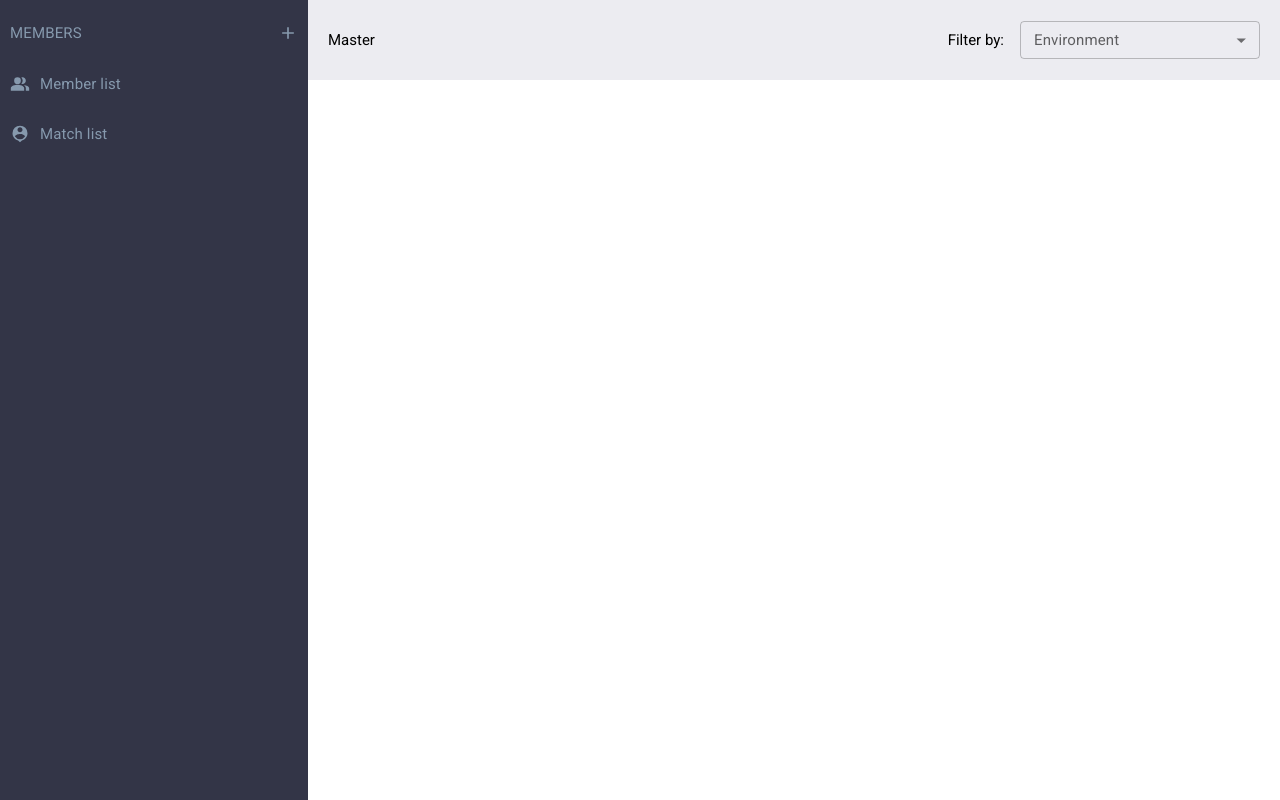
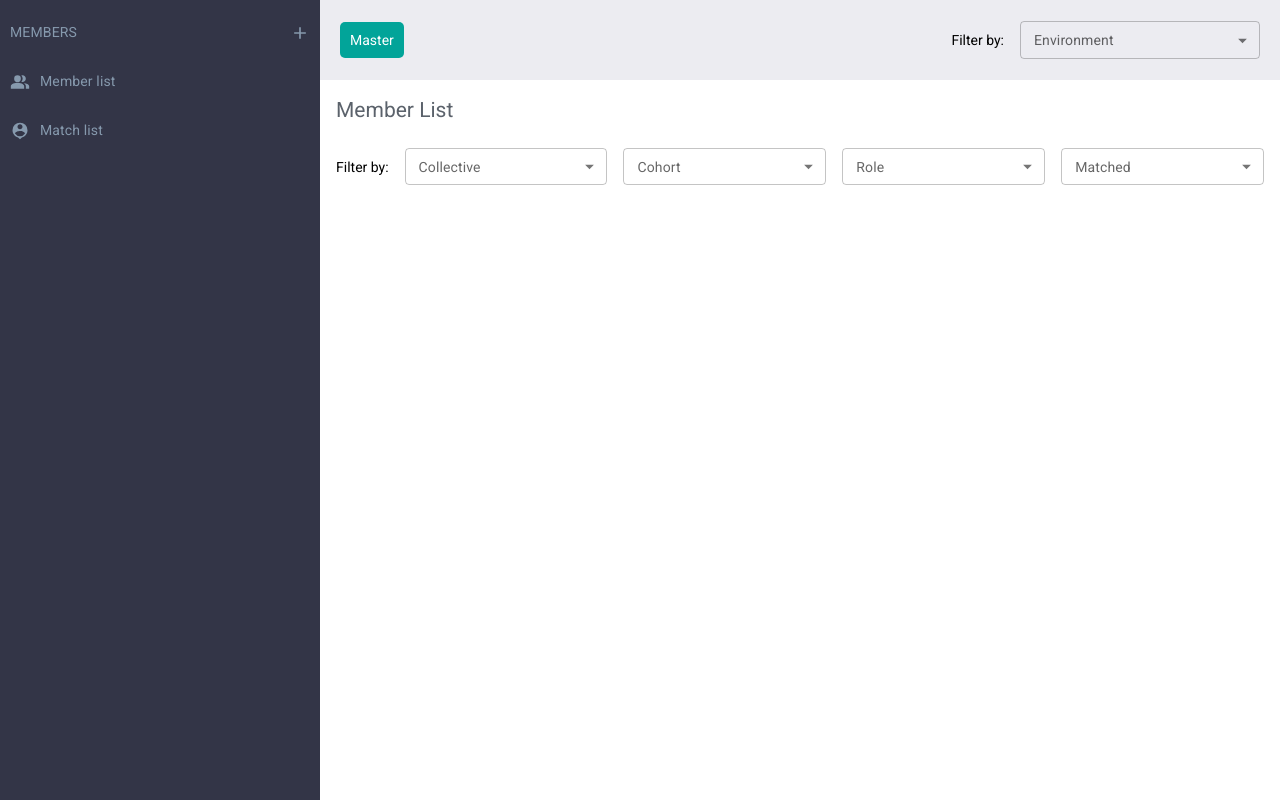
Before and after one commit to zebedal/werkin-admin, a React (Create React App) app: page / in a window 1280 px wide. Built offline with nearby package versions, Linux system fonts and the light colour scheme.

Commit message:
added Filters component

```diff
--- a/src/App.css
+++ /dev/null
@@ -1,8 +0,0 @@
-body {
-  margin: 0 !important;
-}
-
-html {
-  font-family: "Roboto", sans-serif;
-  font-size: 15px;
-}
--- a/src/App.tsx
+++ b/src/App.tsx
@@ -1,4 +1,4 @@
-import "./App.css";
+import "scss/main.scss";
 import "@fontsource/roboto/300.css";
 import "@fontsource/roboto/400.css";
 import "@fontsource/roboto/500.css";
--- a/src/components/Layout/BaseLayout.tsx
+++ b/src/components/Layout/BaseLayout.tsx
@@ -2,14 +2,18 @@ import Box from "@mui/material/Box";
 import { Grid } from "@mui/material";
 import Sidebar from "./Sidebar/Sidebar";
 import EnvToggler from "./EnvToggler/EnvToggler";
+import Filters from "./Filters/Filters";
 
 const BaseLayout = () => (
   <Box height="100vh">
-    <Grid container height="100%" columnSpacing={2}>
+    <Grid container height="100%">
       <Grid item xs={3}>
         <Sidebar />
       </Grid>
-      <EnvToggler />
+      <Grid xs={9} container direction="column">
+        <EnvToggler />
+        <Filters />
+      </Grid>
     </Grid>
   </Box>
 );
--- a/src/components/Layout/EnvToggler/EnvToggler.module.scss
+++ b/src/components/Layout/EnvToggler/EnvToggler.module.scss
@@ -1,7 +1,17 @@
+@import "scss/variables.scss";
+
 .FormControl {
   width: 240px;
 }
 .Container {
   padding: 20px;
   background: rgb(236, 236, 241);
+  height: 80px;
+  align-items: center;
 }
+.Env {
+  padding: 10px;
+  background: $green;
+  color: white;
+  border-radius: 5px;
+}
--- a/src/components/Layout/EnvToggler/EnvToggler.tsx
+++ b/src/components/Layout/EnvToggler/EnvToggler.tsx
@@ -2,15 +2,9 @@ import { FormControl, Grid, InputLabel, MenuItem, Select } from "@mui/material";
 import styles from "./EnvToggler.module.scss";
 
 const EnvToggler = () => (
-  <Grid
-    xs={9}
-    container
-    height="80px"
-    alignItems="center"
-    className={styles.Container}
-  >
+  <Grid container className={styles.Container}>
     <Grid item xs={7}>
-      Master
+      <span className={styles.Env}>Master</span>
     </Grid>
     <Grid
       item
@@ -22,7 +16,7 @@ const EnvToggler = () => (
     >
       <Grid>Filter by:</Grid>
       <FormControl className={styles.FormControl} size="small">
-        <InputLabel id="demo-simple-select-label">Environment</InputLabel>
+        <InputLabel>Environment</InputLabel>
         <Select
           labelId="demo-simple-select-label"
           id="demo-simple-select"
--- /dev/null
+++ b/src/components/Layout/Filters/Filters.module.scss
@@ -0,0 +1,3 @@
+.FormControl {
+  flex-grow: 1;
+}
--- /dev/null
+++ b/src/components/Layout/Filters/Filters.tsx
@@ -0,0 +1,78 @@
+import {
+  FormControl,
+  Grid,
+  InputLabel,
+  MenuItem,
+  Select,
+  Typography,
+} from "@mui/material";
+import styles from "./Filters.module.scss";
+
+const Filters = () => (
+  <Grid padding={2}>
+    <Typography variant="h5" className="subtitles">
+      Member List
+    </Typography>
+    <Grid mt={3} container gap={2} alignItems="center">
+      <div>Filter by:</div>
+      <FormControl size="small" className={styles.FormControl}>
+        <InputLabel>Collective</InputLabel>
+        <Select
+          labelId="demo-simple-select-label"
+          id="demo-simple-select"
+          value={""}
+          label="Environment"
+          fullWidth
+        >
+          <MenuItem value={10}>Ten</MenuItem>
+          <MenuItem value={20}>Twenty</MenuItem>
+          <MenuItem value={30}>Thirty</MenuItem>
+        </Select>
+      </FormControl>
+      <FormControl size="small" className={styles.FormControl}>
+        <InputLabel>Cohort</InputLabel>
+        <Select
+          labelId="demo-simple-select-label"
+          id="demo-simple-select"
+          value={""}
+          label="Environment"
+          fullWidth
+        >
+          <MenuItem value={10}>Ten</MenuItem>
+          <MenuItem value={20}>Twenty</MenuItem>
+          <MenuItem value={30}>Thirty</MenuItem>
+        </Select>
+      </FormControl>
+      <FormControl size="small" className={styles.FormControl}>
+        <InputLabel>Role</InputLabel>
+        <Select
+          labelId="demo-simple-select-label"
+          id="demo-simple-select"
+          value={""}
+          label="Environment"
+          fullWidth
+        >
+          <MenuItem value={10}>Ten</MenuItem>
+          <MenuItem value={20}>Twenty</MenuItem>
+          <MenuItem value={30}>Thirty</MenuItem>
+        </Select>
+      </FormControl>
+      <FormControl size="small" className={styles.FormControl}>
+        <InputLabel>Matched</InputLabel>
+        <Select
+          labelId="demo-simple-select-label"
+          id="demo-simple-select"
+          value={""}
+          label="Environment"
+          fullWidth
+        >
+          <MenuItem value={10}>Ten</MenuItem>
+          <MenuItem value={20}>Twenty</MenuItem>
+          <MenuItem value={30}>Thirty</MenuItem>
+        </Select>
+      </FormControl>
+    </Grid>
+  </Grid>
+);
+
+export default Filters;
--- a/src/components/Layout/Sidebar/Sidebar.module.scss
+++ b/src/components/Layout/Sidebar/Sidebar.module.scss
@@ -1,3 +1,9 @@
+@import "scss/variables.scss";
+
+.Nav {
+  height: 100%;
+  background-color: $sidebar-background-color;
+}
 .List {
   color: #8699ad;
   transition: 0.3s ease;
--- a/src/components/Layout/Sidebar/Sidebar.tsx
+++ b/src/components/Layout/Sidebar/Sidebar.tsx
@@ -3,11 +3,10 @@ import ListItem from "@mui/material/ListItem";
 import ListItemButton from "@mui/material/ListItemButton";
 import ListItemText from "@mui/material/ListItemText";
 import { MdAdd, MdPeopleAlt, MdPersonPin } from "react-icons/md";
-import { Colors } from "utils/consts";
 import styles from "./Sidebar.module.scss";
 
 const Sidebar = () => (
-  <nav style={{ background: Colors.Sidebar, height: "100%" }}>
+  <nav className={styles.Nav}>
     <List>
       <ListItem disablePadding className={styles.List}>
         <ListItemButton className={styles.Button}>
--- /dev/null
+++ b/src/scss/_variables.scss
@@ -0,0 +1,5 @@
+//colors
+$dark-grey: #5b626b;
+$light-grey: #ccc3c3;
+$sidebar-background-color: #333547;
+$green: #02a499;
--- /dev/null
+++ b/src/scss/main.scss
@@ -0,0 +1,14 @@
+@import "scss/variables.scss";
+
+body {
+  margin: 0 !important;
+}
+
+html {
+  font-family: "Roboto", sans-serif;
+  font-size: 14px;
+}
+
+.subtitles {
+  color: $dark-grey;
+}
--- a/src/utils/consts.ts
+++ /dev/null
@@ -1,5 +0,0 @@
-export enum Colors {
-    Light_Grey = '#ccc3c3',
-    Body = '#b4c9de',
-    Sidebar = '#333547'
-}
```
